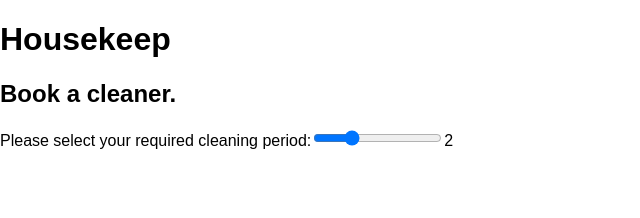
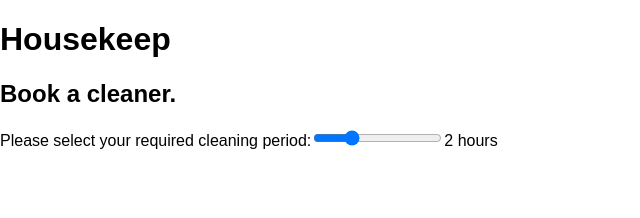
Before and after one commit to mattlub/cleaner-booking-ui, a React (Create React App) app: page / in a window 1280 px wide. Shown: the top 218 px of the page, without its empty margins (0-640 px from the left). Built offline with nearby package versions, Linux system fonts and the light colour scheme.

Commit message:
format hours displayed

```diff
--- a/src/components/TimeInput.js
+++ b/src/components/TimeInput.js
@@ -1,15 +1,17 @@
 import React from 'react'
+import { formatHours } from '../helpers'
 
 const TimeInput = ({ value, handleInputChange }) => {
   return (
-    <div>
+    <form>
       <label>Please select your required cleaning period:</label>
       <input type="range" min="0.5" max="6" step="0.5"
         defaultValue={ value }
         onChange={ e => handleInputChange(e) }
       />
-      <span>{ value }</span>
-    </div>
+      <span>{ formatHours(value) }</span>
+
+    </form>
   )
 }
 
--- /dev/null
+++ b/src/helpers.js
@@ -0,0 +1,7 @@
+const formatHours = numHours => {
+	return numHours === "1"
+    ? numHours + " hour"
+    : numHours + " hours"
+}
+
+export { formatHours }
```
